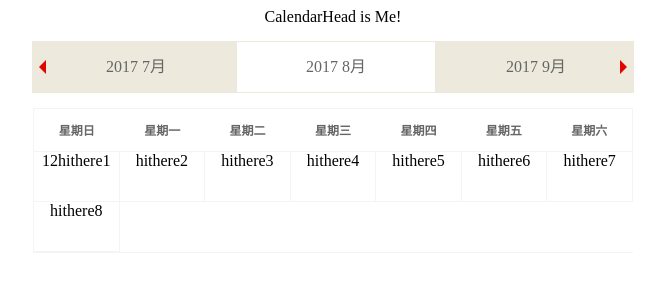
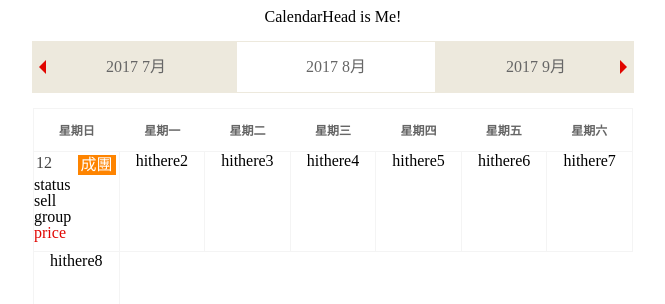
Before and after one commit to cwchang93/reactCalendar, a React app: page / in a window 1280 px wide. Shown: the top 304 px of the page, without its empty margins (307-972 px from the left). Built offline with nearby package versions, Linux system fonts and the light colour scheme.

Commit message:
dataSource prototype added, testing commit

```diff
--- a/src/App.js
+++ b/src/App.js
@@ -9,6 +9,8 @@ import CalendarBody from './components/calendarBody.jsx';
 class App extends Component {
     static propTypes = {
         text: PropTypes.string,
+        dataSource: PropTypes.string,
+
     };
     static defaultProps = {
         text: 'Hello world!',
@@ -20,10 +22,10 @@ class App extends Component {
                 <div className="calendars">
 
 
-                    <CalendarHead />
+                    <CalendarHead path={this.props.dataSource}/>
                     {/* <h1 className = 'text' > {this.props.text}</h1> */}
                     {/* <h2 className = 'test'>test2</h2> */}
-                    <CalendarBody />
+                    <CalendarBody path={this.props.dataSource}/>
                 </div>
             </React.Fragment>
 
--- a/src/App.scss
+++ b/src/App.scss
@@ -124,13 +124,65 @@ $classname: 'calendars';
                 border: 1px solid #f4f4f4;
                 border-left:none;
                 border-top:none;
-                height: 50px;
+                height: 100px;
                 position: relative;
-                .num {
+
+                .generalinfo {
+                    width: 100%;
+                    height:20px;
+                    display: inline-block;
+
+                .daynum {
+                    display: block;
                     position: absolute;
                     top: 2px;
                     left: 2px;
                     color: #444;
+                }
+
+                .guaranteed {
+                    padding: 0 3px;
+                    /* width: 100%; */
+                    height: 20px;
+                    color: #fff;
+                    /* text-align: right; */
+                    position: absolute;
+                    top: 3px;
+                    right: 3px;
+                    line-height: 20px;
+                    background-color: #fe8400;
+                }
+
+            }
+
+                .details {
+                    text-align: left;
+                    display:inline-block;
+                    width: 100%;
+
+                >span {
+                    display: block;
+                    width: 100%;
+                    height: 16px;
+                    text-align: left;
+                }
+
+                    .status {
+                        // color: #ff7800;
+                    }
+                    .sell {
+                    }
+
+                    .group {
+
+                    }
+
+                    .price {
+                        display:inline-block;
+                        width: 100%;
+                        color: #e10500;
+                    }
+
                 }
 
             }
--- a/src/components/calendarBody.jsx
+++ b/src/components/calendarBody.jsx
@@ -1,53 +1,100 @@
 import React, {Component} from 'react';
+// import tripData from '../json/data1.json'; import for testing data
+
 class CalendarBody extends Component {
-    state = { }
+    constructor(props) {
+        super(props);
+        this.state = {
+            isLoading: false,
+            travelData: null,
+            // propData: this.props,
+            weekDay: [
+                '星期日',
+                '星期一',
+                '星期二',
+                '星期三',
+                '星期四',
+                '星期五',
+                '星期六',
+            ],
+        };
+    }
+
+    // 不能直接把變數寫在外面render
+    // const weekDay = ['星期日', '星期一', '星期二','星期三',
+    //                 '星期四','星期五','星期六'];
+
+  printTest = (num) => {
+      console.log(num);
+  };
+
+  getData(path) {
+      fetch(path)
+          .then((response) => {
+              return response.json();
+          })
+          .then((travelData) =>
+              this.setState({
+                  travelData: travelData,
+              })
+          )
+          .catch((error) => console.log('parsing failed', error));
+  }
+
+  //   renderWeek() {
+  //     const weekDay = [];
+
+  //   }
+
+  componentDidMount() {
+      this.getData(this.props.path);
+      console.log();
+  }
 
   render() {
+      const {travelData, weekDay} = this.state;
+      console.log(this.props.path);
+      this.printTest(13);
+      console.log(travelData);
+      console.log(weekDay);
+
+      //   console.log(weekDay);
+      if (travelData) {
           return (
               <React.Fragment>
                   <div className="bodycalendar">
                       <div className="weekcontainer">
-                        <div>星期日</div>
-                        <div>星期一</div>
-                        <div>星期二</div>
-                        <div>星期三</div>
-                        <div>星期四</div>
-                        <div>星期五</div>
-                        <div>星期六</div>
+                          {weekDay.map((wkDay) => {
+                              return <div> {wkDay} </div>;
+                          })}
                       </div>
                       <div className="daycontainer">
                           <div className="day">
+                              <div className="generalinfo">
                                   <span className="daynum">12</span>
-                            <span></span>
-                            hithere1
+                                  <span className="guaranteed">成團</span>
                               </div>
-                        <div className="day">
-                            hithere2
+                              <div className="details">
+                                  <span className="status">status</span>
+                                  <span className="sell">sell</span>
+                                  <span className="group">group</span>
+                                  <span className="price">price</span>
                               </div>
-                        <div className="day">
-                            hithere3
                           </div>
-                        <div className="day">
-                            hithere4
-                        </div>
-                        <div className="day">
-                            hithere5
-                        </div>
-                        <div className="day">
-                            hithere6
-                        </div>
-                        <div className="day">
-                            hithere7
-                        </div>
-                        <div className="day">
-                            hithere8
-                        </div>
-
-
+                          <div className="day">hithere2</div>
+                          <div className="day">hithere3</div>
+                          <div className="day">hithere4</div>
+                          <div className="day">hithere5</div>
+                          <div className="day">hithere6</div>
+                          <div className="day">hithere7</div>
+                          <div className="day">hithere8</div>
                       </div>
                   </div>
               </React.Fragment>
           );
+      } else {
+          return <div> Nothing</div>;
+      }
   }
 }
 
--- a/src/components/calendarHead.jsx
+++ b/src/components/calendarHead.jsx
@@ -1,31 +1,59 @@
 import React, {Component} from 'react';
 // import ReactDOM from 'react-dom';
 class CalendarHead extends Component {
-    state = { }
+    constructor(props) {
+        super(props);
+        this.state = {
+            //   isLoading: false,
+            travelDataHead: null,
+        };
+    }
 
+    getData(path) {
+        fetch(path)
+            .then((response) => {
+                return response.json();
+            })
+            .then((travelDataHead) =>
+                this.setState({
+                    travelDataHead: travelDataHead,
+                })
+            )
+            .catch((error) => console.log('parsing failed', error));
+    }
+
+    componentDidMount() {
+        this.getData(this.props.path);
+    }
 
     render() {
+        const {travelDataHead} = this.state;
+        if (travelDataHead) {
+            console.log(this.state.travelDataHead);
+            console.log('fromHead', this.props.path);
             return (
                 <React.Fragment>
-
-
-                <div>
-            CalendarHead is Me!
-                </div>
+                    <div>CalendarHead is Me!</div>
 
                     <div className="calendars_tabWrap">
                         {/* <a href="#"
                             className="prev"></a> */}
                         <ul className="tophead">
                             <li className="tophead__month">
-                            <a href="#"><span>2017 7月</span></a>
+                                <a href="#">
+                                    <span>2017 7月</span>
+                                </a>
                             </li>
                             <li className="tophead__month">
                                 <a href="#"
-                                className="active"><span>2017 8月</span></a>
+className="active">
+                                    <span>2017 8月</span>
+                                </a>
                             </li>
                             <li className="tophead__month">
-                            <a href="#"><span>2017 9月</span></a>
+                                <a href="#">
+                                    <span>2017 9月</span>
+                                </a>
                             </li>
                         </ul>
                         {/* <a href="#"
@@ -33,8 +61,10 @@ class CalendarHead extends Component {
                     </div>
                 </React.Fragment>
             );
+        } else {
+            return <div>nothing</div>;
+        }
     }
 }
 
-
 export default CalendarHead;
--- a/src/index.js
+++ b/src/index.js
@@ -2,8 +2,9 @@ import React from 'react';
 import ReactDOM from 'react-dom';
 import App from './App';
 const jsonDate = {
-    dataSource: './json/data.json',
-    initYearMonth: '201803',
+    // dataSource: './json/data.json',
+    dataSource: './src/json/data1.json',
+    initYearMonth: '201803', // 一開始的月份
     dataKeySetting: {
         // 保證出團
         guaranteed: 'guaranteed',
@@ -15,6 +16,11 @@ const jsonDate = {
         total: 'totalVacnacy',
         // 價格
         price: 'price',
+
+        // status          // 關團
+        // available       // 可賣 : 0
+        // total           // 團位 : 40
+        // price           // $40,999
     },
 };
 ReactDOM.render( < App {...jsonDate}/>, document.getElementById('root'));
```
Lines whose indentation alone changed are shown as unchanged.
